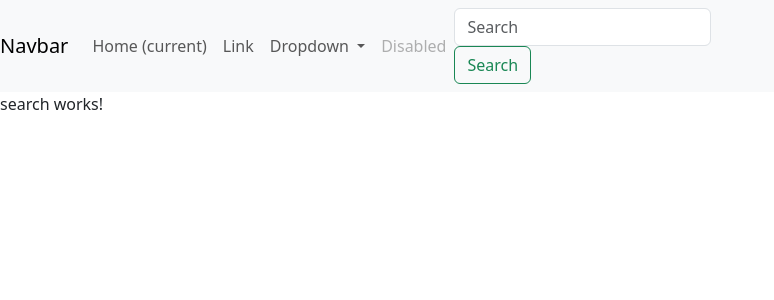
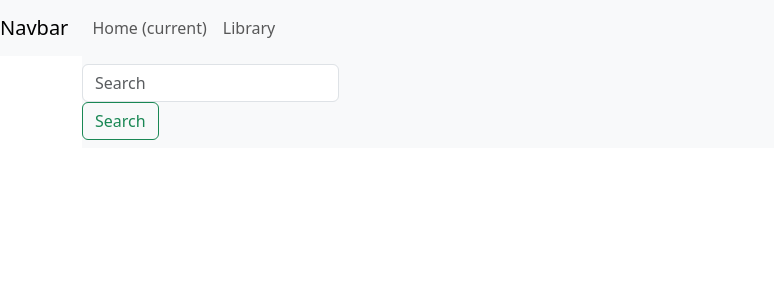
Before and after one commit to htankeu/ItuneApp_with_angular, an Angular app: page /search in a window 1280 px wide. Shown: the top 300 px of the page, without its empty margins (0-774 px from the left). Built offline with nearby package versions, Linux system fonts and the light colour scheme.

Commit message:
configure a search component

```diff
--- a/src/app/app.module.ts
+++ b/src/app/app.module.ts
@@ -1,5 +1,6 @@
 import { NgModule } from '@angular/core';
 import { BrowserModule } from '@angular/platform-browser';
+import { FormsModule } from '@angular/forms';
 
 import { AppComponent } from './app.component';
 import { HeaderComponent } from './header/header.component';
@@ -21,7 +22,8 @@ import { SearchComponent } from './search/search.component';
   ],
   imports: [
     BrowserModule,
-    AppRoutingModule
+    AppRoutingModule,
+    FormsModule
   ],
   providers: [],
   bootstrap: [AppComponent]
--- a/src/app/header/header.component.html
+++ b/src/app/header/header.component.html
@@ -10,26 +10,10 @@
           <a class="nav-link"  [routerLink]="['search']">Home <span class="sr-only">(current)</span></a>
         </li>
         <li class="nav-item">
-          <a class="nav-link" href="#">Link</a>
+          <a class="nav-link" [routerLink]="['library']">Library</a>
         </li>
-        <li class="nav-item dropdown">
-          <a class="nav-link dropdown-toggle" href="#" id="navbarDropdown" role="button" data-toggle="dropdown" aria-haspopup="true" aria-expanded="false">
-            Dropdown
-          </a>
-          <div class="dropdown-menu" aria-labelledby="navbarDropdown">
-            <a class="dropdown-item" href="#">Action</a>
-            <a class="dropdown-item" href="#">Another action</a>
-            <div class="dropdown-divider"></div>
-            <a class="dropdown-item" href="#">Something else here</a>
-          </div>
-        </li>
-        <li class="nav-item">
-          <a class="nav-link disabled" href="#">Disabled</a>
-        </li>
+
       </ul>
-      <form class="form-inline my-2 my-lg-0">
-        <input class="form-control mr-sm-2" type="search" placeholder="Search" aria-label="Search">
-        <button class="btn btn-outline-success my-2 my-sm-0" type="submit">Search</button>
-      </form>
+
     </div>
   </nav>
--- a/src/app/search/search.component.html
+++ b/src/app/search/search.component.html
@@ -1 +1,8 @@
-<p>search works!</p>
+<div class="container">
+    <nav class="navbar navbar-light bg-light">
+        <form class="form-inline" (ngSubmit)="onSubmit(f)" #f="ngForm">
+          <input class="form-control mr-sm-2" type="search" placeholder="Search" name="search" ngModel aria-label="Search" required>
+          <button class="btn btn-outline-success my-2 my-sm-0" type="submit">Search</button>
+        </form>
+      </nav>
+</div>
--- a/src/app/search/search.component.ts
+++ b/src/app/search/search.component.ts
@@ -1,10 +1,20 @@
-import { Component } from '@angular/core';
+import { Component, OnInit } from '@angular/core';
+import { NgForm } from '@angular/forms';
 
 @Component({
   selector: 'app-search',
   templateUrl: './search.component.html',
   styleUrls: ['./search.component.css']
 })
-export class SearchComponent {
+export class SearchComponent implements OnInit {
 
+  constructor(){}
+
+  ngOnInit(): void {
+
+  }
+
+  onSubmit(form: NgForm){
+    console.log(form.value)
+  }
 }
```
Also changed, not shown: src/app/shared/music.ts (+9 -0 lines).
